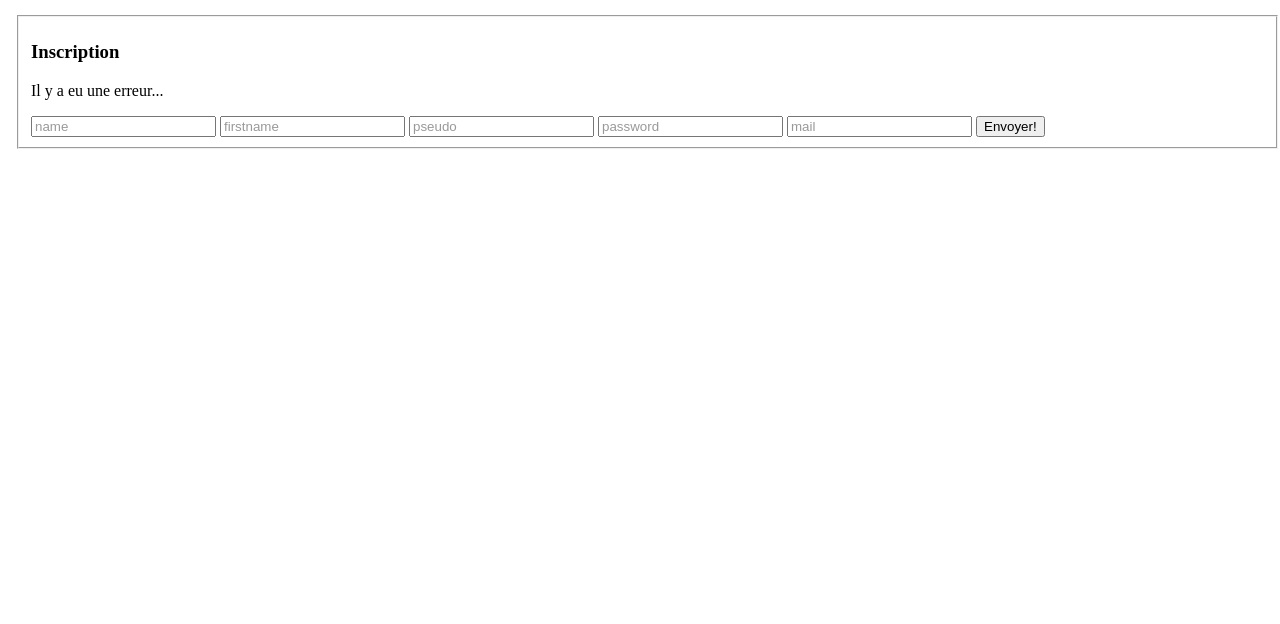
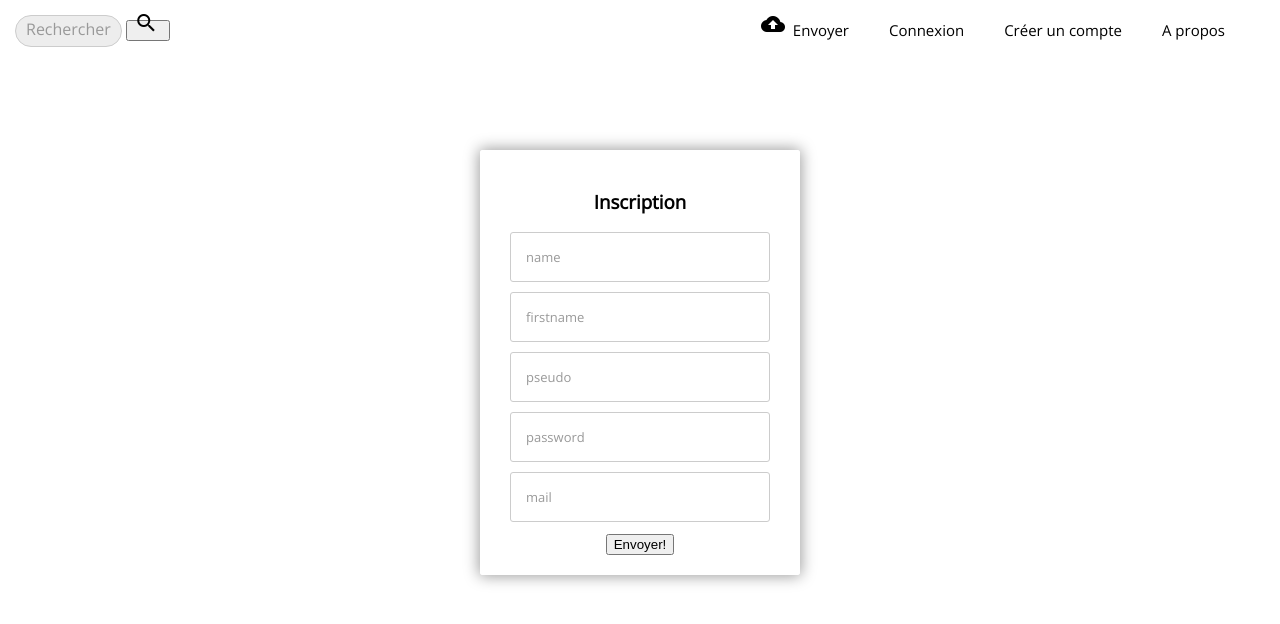
Before and after one commit to axel-ft/8gag_php, a PHP site: page /index.php?p=inscription in a window 1280 px wide. Shown: the top 624 px of the page. Run offline with PHP 8.4, Linux system fonts and the light colour scheme; a stand-in replaces the project's code that opens the database connection.

Commit message:
Erreur enlever, et mis en page du css sur linscription.

```diff
--- a/controleur/inscription.php
+++ b/controleur/inscription.php
@@ -1,5 +1,6 @@
 <?php
     require_once('modele/utilisateursql.php');
+    require_once('vue/inscription.php');
 
      $create = new UtilisateurSQL();
 
@@ -10,7 +11,6 @@ if ((!empty($_POST['name']) ? trim($_POST['name']): null) && (!empty($_POST['fna
 
 } else {
 
-    $erreur = 'Il y a eu une erreur...';
+    $erreur = '<p>Il y a eu une erreur...</p>';
 
 }
-require_once('vue/inscription.php');
--- a/vue/css/inscription.css
+++ b/vue/css/inscription.css
@@ -1,8 +1,49 @@
 body {
-    margin: 0;
-    height: 100%;
+    font-family: 'Open Sans', sans-serif;
+
+}
+#msform {
+    width: 400px;
+    margin: 50px auto;
+    text-align: center;
+    position: relative;
+}
+#msform fieldset {
+    background: white;
+    border: 0 none;
+    border-radius: 3px;
+    box-shadow: 0 0 15px 1px rgba(0, 0, 0, 0.4);
+    padding: 20px 30px;
+    box-sizing: border-box;
+    width: 80%;
+    margin: 0 10%;
+    margin-top: 90px;
+
+    position: relative;
 }
 
-#container {
-    width: 50%;
+#msform fieldset:not(:first-of-type) {
+    display: none;
 }
+#msform input, #msform textarea {
+    padding: 15px;
+    border: 1px solid #ccc;
+    border-radius: 3px;
+    margin-bottom: 10px;
+    width: 100%;
+    box-sizing: border-box;
+    font-family: 'Open Sans', sans-serif;
+    color: #2C3E50;
+    font-size: 13px;
+}
+#msform .action-button {
+    width: 100px;
+    background: #27AE60;
+    font-weight: bold;
+    color: white;
+    border: 0 none;
+    border-radius: 1px;
+    cursor: pointer;
+    padding: 10px 5px;
+    margin: 10px 5px;
+}
--- a/vue/inscription.php
+++ b/vue/inscription.php
@@ -3,17 +3,18 @@
 
 <head>
     <title>Inscription</title>
+    <?php require_once('vue/head_commun.php'); ?>
     <link rel="stylesheet" href="vue/css/inscription.css">
-    <?php require_once('vue/head_commun.php'); ?>
 </head>
+<?php
+require_once ('vue/navbar.php');
+?>
+<body>
 
-<body>
-    <div id="container"></div>
-
-    <form action="" method="post">
+    <form action="" method="post" id="msform">
         <fieldset>
             <h3>Inscription</h3>
-            <?php if (isset($erreur)) echo '<p>' . $erreur . '</p>'; ?>
+            <?php if (isset($erreur)) echo $erreur; ?>
                 <input type="text" name="name" placeholder="name">
                 <input type="text" name="fname" placeholder="firstname">
                 <input type="text" name="pseudo" placeholder="pseudo">
```
